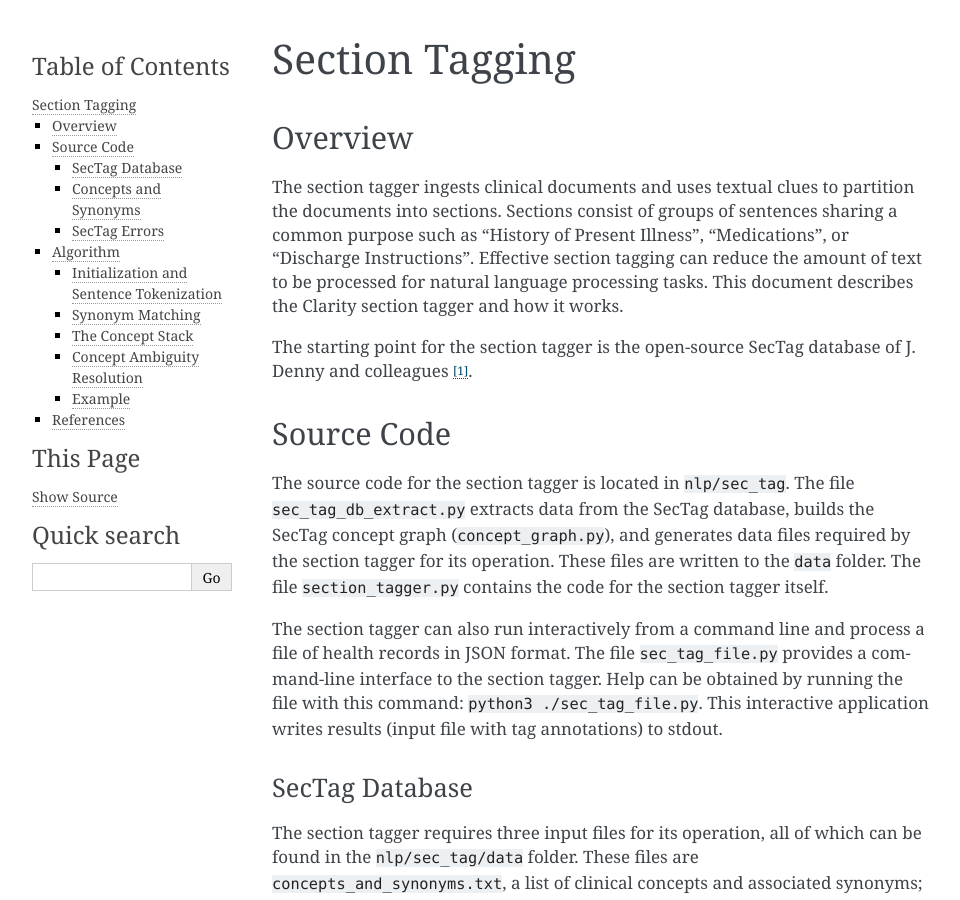
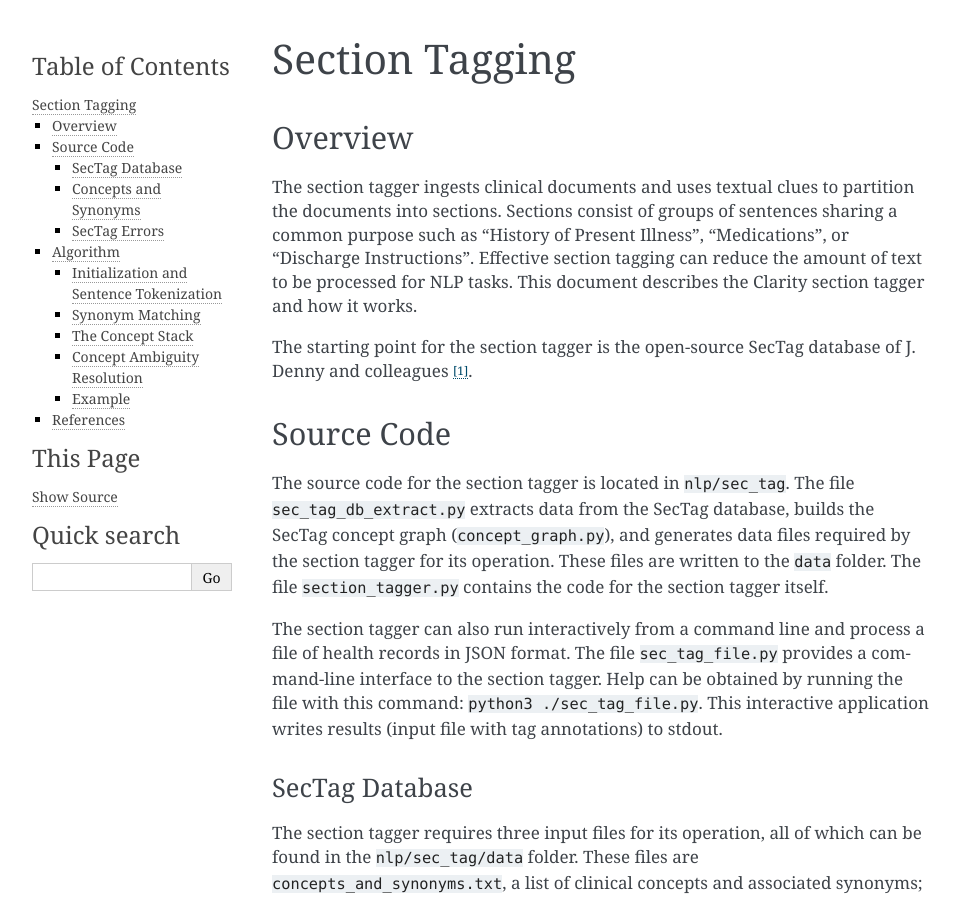
Before and after one commit to ClarityNLP/ClarityNLP, a Sphinx documentation site: the page built from docs/algorithms/section_tagger.rst, in a window 1280 px wide and 900 px high. Shown: the whole window, without its empty margins (148-1108 px from the left). Built offline with Sphinx 7.4.7, drawn with Linux system fonts in a browser that asks for light colours.

Commit message:
some minor cleanup to algorithm docs

```diff
--- a/docs/algorithms/measurement_subject_resolution.rst
+++ b/docs/algorithms/measurement_subject_resolution.rst
@@ -652,4 +652,4 @@ as they are discovered.
 After all modifiers of the subject have been found, the ngram substitution
 process is reversed, restoring the original words of the sentence. The
 list of measurements, along with their subjects and locations, is converted
-to JSON and return as the result.
+to JSON and returned as the result.
--- a/docs/algorithms/section_tagger.rst
+++ b/docs/algorithms/section_tagger.rst
@@ -8,9 +8,8 @@ The section tagger ingests clinical documents and uses textual clues to
 partition the documents into sections. Sections consist of groups of
 sentences sharing a common purpose such as "History of Present Illness",
 "Medications", or "Discharge Instructions". Effective section tagging
-can reduce the amount of text to be processed for natural language
-processing tasks. This document describes the Clarity section
-tagger and how it works.
+can reduce the amount of text to be processed for NLP tasks. This
+document describes the Clarity section tagger and how it works.
 
 The starting point for the section tagger is the open-source SecTag database
 of J. Denny and colleagues [1]_.
```
